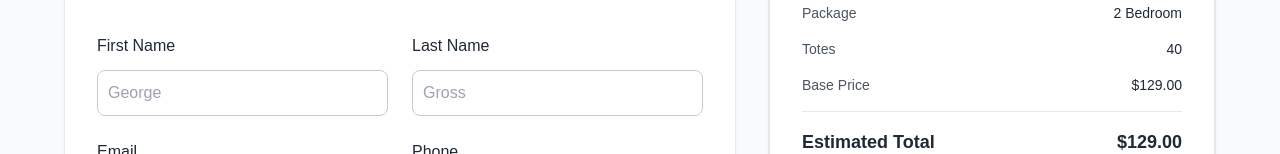
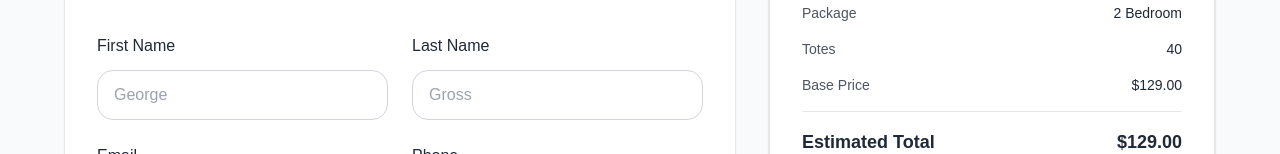
Before and after one commit to gcgross144-hash/Reboxed-Site, a Next.js app: page /booking in a window 1280 px wide. Shown: the part 646-800 px from the top of the page. Built offline with nearby package versions, Linux system fonts and the light colour scheme.

Commit message:
Update input.tsx

```diff
--- a/components/ui/input.tsx
+++ b/components/ui/input.tsx
@@ -1,3 +1,13 @@
-export function Input(props: any) {
-  return <input {...props} style={{ padding: "10px", border: "1px solid #ccc", borderRadius: "8px", width: "100%" }} />;
+import * as React from "react";
+
+export function Input({
+  className = "",
+  ...props
+}: React.InputHTMLAttributes<HTMLInputElement>) {
+  return (
+    <input
+      className={`w-full rounded-2xl border border-gray-300 bg-white px-4 py-3 text-base text-gray-900 outline-none transition focus:border-blue-400 focus:ring-2 focus:ring-blue-200 ${className}`}
+      {...props}
+    />
+  );
 }
```
